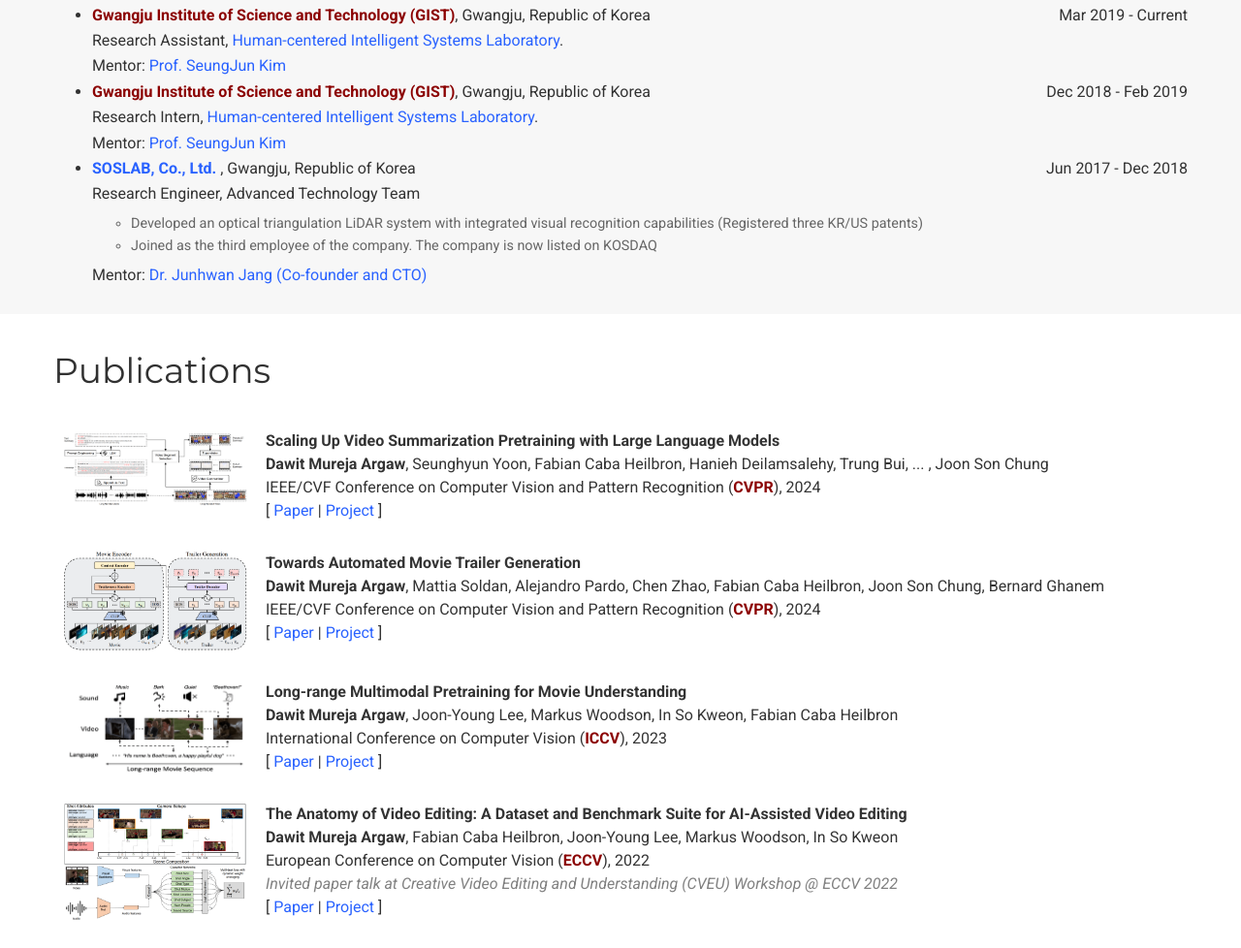
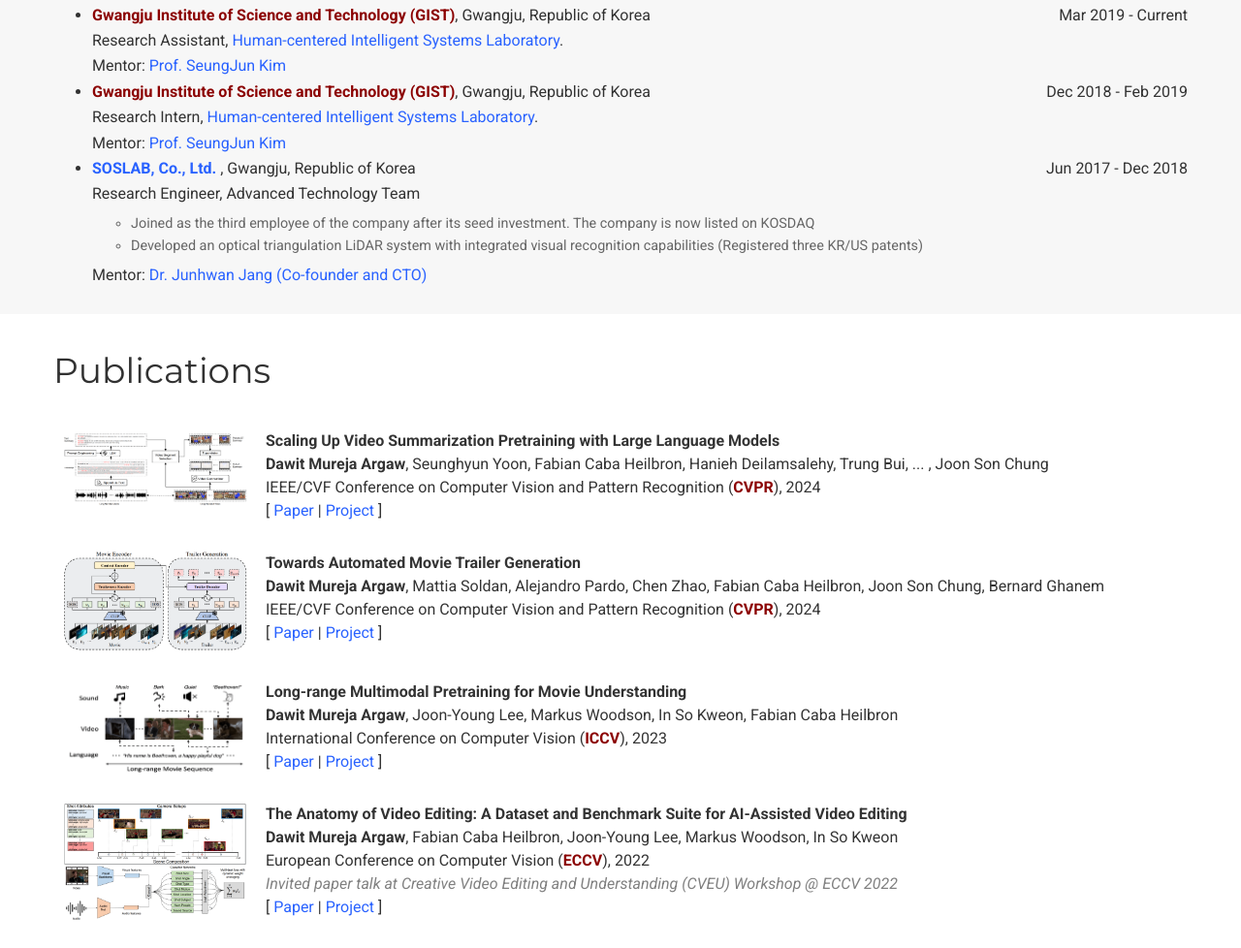
Before and after one commit to GWANGBIN/GWANGBIN, a plain HTML site: page index.html in a window 1280 px wide. Shown: the part 823-1801 px from the top of the page at 97% size. Drawn offline with nearby package versions, Linux system fonts and the light colour scheme; some packages are replaced by stand-ins of ours; no server answers; some icons are missing.

Commit message:
Update index.html

```diff
--- a/index.html
+++ b/index.html
@@ -287,8 +287,8 @@ My research focuses on human-centered computing, aiming to enhance our sensory-m
   <br>
   Research Engineer, Advanced Technology Team
   <ul style="font-size: 0.9em; color: #666; margin-top: 5px; margin-bottom: 5px;">
+    <li>Joined as the third employee of the company after its seed investment. The company is now listed on KOSDAQ</li>
     <li>Developed an optical triangulation LiDAR system with integrated visual recognition capabilities (Registered three KR/US patents)</li>
-    <li>Joined as the third employee of the company. The company is now listed on KOSDAQ</li>
   </ul>
   Mentor: <a href="https://www.linkedin.com/in/junhwan-jang-105856bb/">Dr. Junhwan Jang (Co-founder and CTO)</a>
 </li>
```
